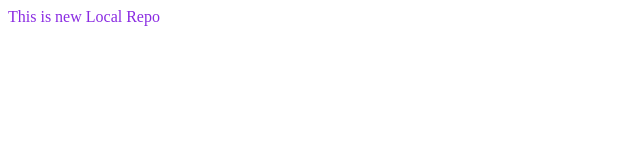
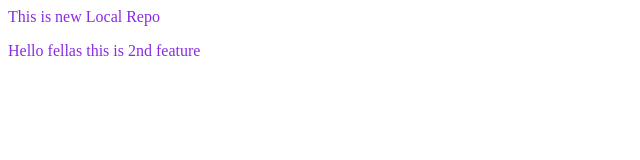
Before and after one commit to Chandrabhanu-Prusty/Local_Repo, a plain HTML site: page index.html in a window 1280 px wide. Shown: the whole page, without its empty margins (0-640 px from the left). Drawn offline with Linux system fonts and the light colour scheme.

Commit message:
new feature 2

```diff
--- a/index.html
+++ b/index.html
@@ -1,2 +1,3 @@
 <link rel="stylesheet" href="style.css">
 <p>This is new Local Repo</p>
+<p>Hello fellas this is 2nd feature</p>
```
